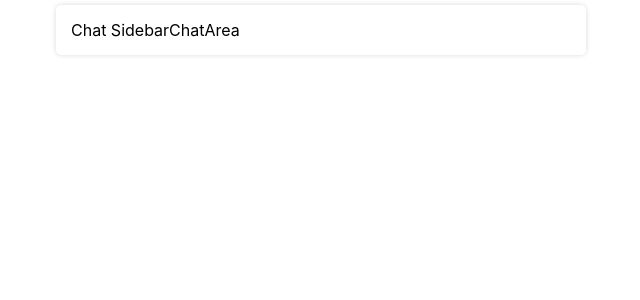
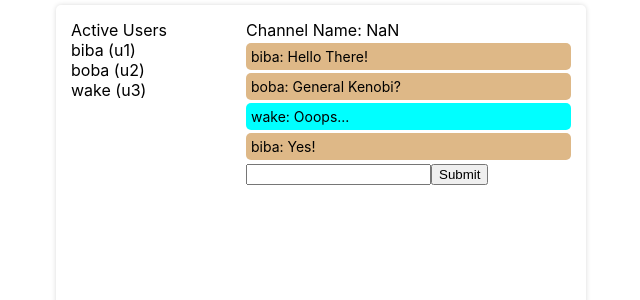
Before and after one commit to Trezxqe/react-chat, a React (Create React App) app in the folder frontend/: page /chat in a window 1280 px wide. Shown: the top 300 px of the page, without its empty margins (319-959 px from the left). Built offline with nearby package versions, Linux system fonts and the light colour scheme.

Commit message:
chat template done

```diff
--- a/frontend/src/components/chatArea/chatArea.jsx
+++ b/frontend/src/components/chatArea/chatArea.jsx
@@ -1,5 +1,32 @@
+import s from './chatArea.module.css';
+import ChatMessage from '../chatMessage/chatMessage.jsx';
+import ChatForm from '../chatForm/chatForm.jsx';
+
 const ChatArea = () => {
-  return <div>ChatArea</div>;
+  const db = [
+    { id: 0, author: 'biba', message: 'Hello There!' },
+    { id: 1, author: 'boba', message: 'General Kenobi?' },
+    { id: 2, author: 'wake', message: 'Ooops...', client: true },
+    { id: 3, author: 'biba', message: 'Yes!' },
+  ];
+  return (
+    <div className={s.chatArea}>
+      <div>Channel Name: NaN</div>
+      <div>
+        {db.map((dbElement) => (
+          <ChatMessage
+            author={dbElement.author}
+            message={dbElement.message}
+            client={dbElement.client}
+            key={dbElement.id}
+          />
+        ))}
+      </div>
+      <div>
+        <ChatForm />
+      </div>
+    </div>
+  );
 };
 
 export default ChatArea;
--- /dev/null
+++ b/frontend/src/components/chatArea/chatArea.module.css
@@ -0,0 +1,3 @@
+.chatArea {
+  width: 65%;
+}
--- /dev/null
+++ b/frontend/src/components/chatForm/chatForm.jsx
@@ -0,0 +1,15 @@
+import s from './chatForm.module.css';
+const ChatForm = () => {
+  const submitHandler = (e) => {
+    e.preventDefault();
+    console.log('submit');
+  };
+  return (
+    <form className={s.chatForm} onSubmit={submitHandler}>
+      <input type='text' name='message' />
+      <button type='submit'>Submit</button>
+    </form>
+  );
+};
+
+export default ChatForm;
--- /dev/null
+++ b/frontend/src/components/chatForm/chatForm.module.css
@@ -0,0 +1,2 @@
+.chatForm {
+}
--- /dev/null
+++ b/frontend/src/components/chatMessage/chatMessage.jsx
@@ -0,0 +1,10 @@
+import s from './chatMessage.module.css';
+const ChatMessage = ({ author, message, client }) => {
+  return (
+    <div className={`${s.message} ${client ? s.messageClient : s.messageOther}`}>
+      <span>{author}:</span> <span>{message}</span>
+    </div>
+  );
+};
+
+export default ChatMessage;
--- /dev/null
+++ b/frontend/src/components/chatMessage/chatMessage.module.css
@@ -0,0 +1,12 @@
+.message {
+  padding: 5px;
+  margin: 3px 0;
+  border-radius: 5px;
+  font-size: 14px;
+}
+.messageClient {
+  background-color: aqua;
+}
+.messageOther {
+  background-color: burlywood;
+}
--- a/frontend/src/components/chatSidebar/chatSidebar.jsx
+++ b/frontend/src/components/chatSidebar/chatSidebar.jsx
@@ -1,5 +1,20 @@
+import SidebarUser from '../sidebarUser/sidebarUser.jsx';
+import s from './chatSidebar.module.css';
+
 const ChatSidebar = () => {
-  return <div>Chat Sidebar</div>;
+  const db = [
+    { id: 'u1', name: 'biba' },
+    { id: 'u2', name: 'boba' },
+    { id: 'u3', name: 'wake' },
+  ];
+  return (
+    <div className={s.chatSidebar}>
+      <div>Active Users</div>
+      {db.map((user) => (
+        <SidebarUser name={user.name} id={user.id} key={user.id} />
+      ))}
+    </div>
+  );
 };
 
 export default ChatSidebar;
--- /dev/null
+++ b/frontend/src/components/chatSidebar/chatSidebar.module.css
@@ -0,0 +1,3 @@
+.chatSidebar {
+  width: 35%;
+}
--- a/frontend/src/components/mainLayout/mainLayout.module.css
+++ b/frontend/src/components/mainLayout/mainLayout.module.css
@@ -4,4 +4,5 @@
   margin: 5px auto;
   border-radius: 5px;
   max-width: 500px;
+  min-height: 500px;
 }
--- /dev/null
+++ b/frontend/src/components/sidebarUser/sidebarUser.jsx
@@ -0,0 +1,9 @@
+const SidebarUser = ({ id, name }) => {
+  return (
+    <div>
+      {name} ({id})
+    </div>
+  );
+};
+
+export default SidebarUser;
```
